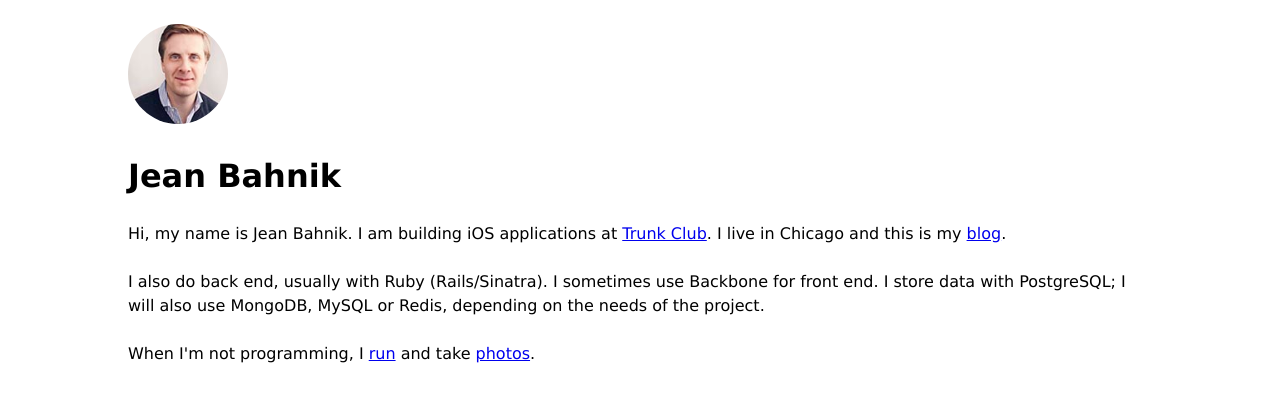
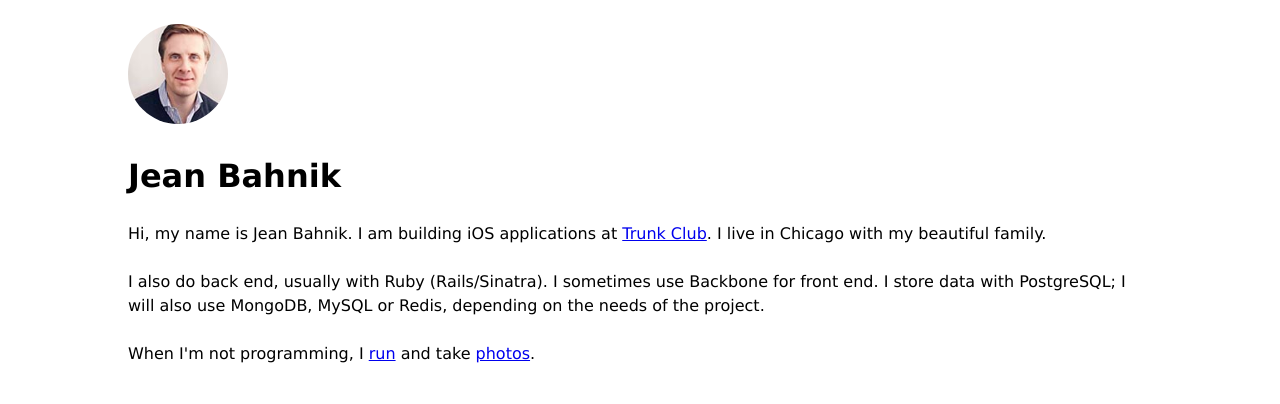
Before and after one commit to jeanbahnik/jeanbahnik.github.io, a Jekyll site: the page built from index.html, in a window 1280 px wide. Shown: the top 404 px of the page. Built offline with Jekyll 4.4.1, drawn with Linux system fonts in a browser that asks for light colours.

Commit message:
unlink blog

```diff
--- a/index.html
+++ b/index.html
@@ -5,7 +5,7 @@ layout: default
 </section>
 
 <section class="content">
-  Hi, my name is Jean Bahnik. I am building iOS applications at <a href="http://www.trunkclub.com/engineering">Trunk Club</a>. I live in Chicago and this is my <a href="/blog">blog</a>.<br/><br/>
+  Hi, my name is Jean Bahnik. I am building iOS applications at <a href="http://www.trunkclub.com/engineering">Trunk Club</a>. I live in Chicago with my beautiful family.<br/><br/>
   I also do back end, usually with Ruby (Rails/Sinatra). I sometimes use Backbone for front end. I store data with PostgreSQL; I will also use MongoDB, MySQL or Redis, depending on the needs of the project.<br/><br/>
   When I'm not programming, I <a href="races.html">run</a> and take <a href="http://500px.com/jeanbahnik">photos</a>.
 </section>
```
